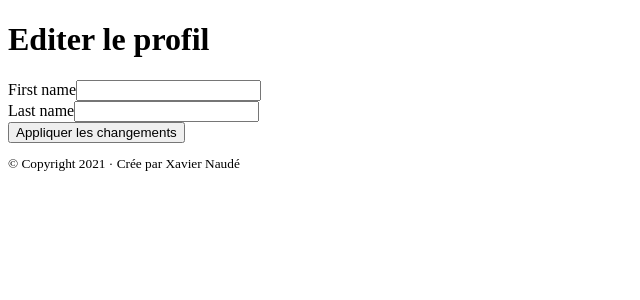
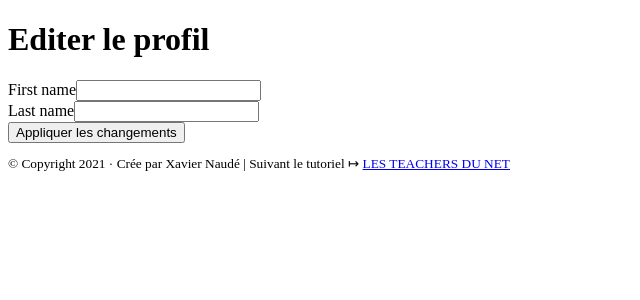
Before and after one commit to XavierNaude/panterest-clone, a Symfony app: template templates/account/edit.html.twig in a window 1280 px wide. Shown: the part 78-378 px from the top of the page, without its empty margins (0-640 px from the left). Run offline with Twig, Linux system fonts and the light colour scheme; the template is opened without the code that fills it, so the values that code supplies are empty; form fields are guessed from the names that the template uses; some libraries are stand-ins or nearby versions.

Commit message:
Add file README.MD and modify text footer

```diff
--- a/templates/layouts/partials/_footer.html.twig
+++ b/templates/layouts/partials/_footer.html.twig
@@ -4,6 +4,10 @@
                 <span>&copy; Copyright {{ 'now'|date('Y') }}</span>
                 &middot
                 <span>Crée par Xavier Naudé</span>
+                |
+                Suivant le tutoriel
+                &map;
+                <a href="https://www.youtube.com/watch?v=A8JxqOG2wi4&list=PLlxQJeQRaKDRs9WlWQiXNqWU0blyaZBzo">LES TEACHERS DU NET</a>
             </p>
     </small>
 </footer>
```
Also changed, not shown: README.md (added).
